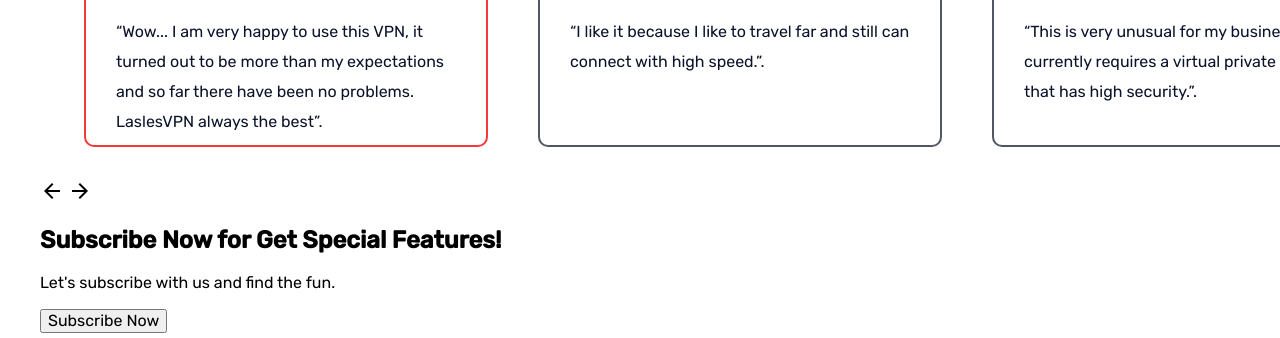
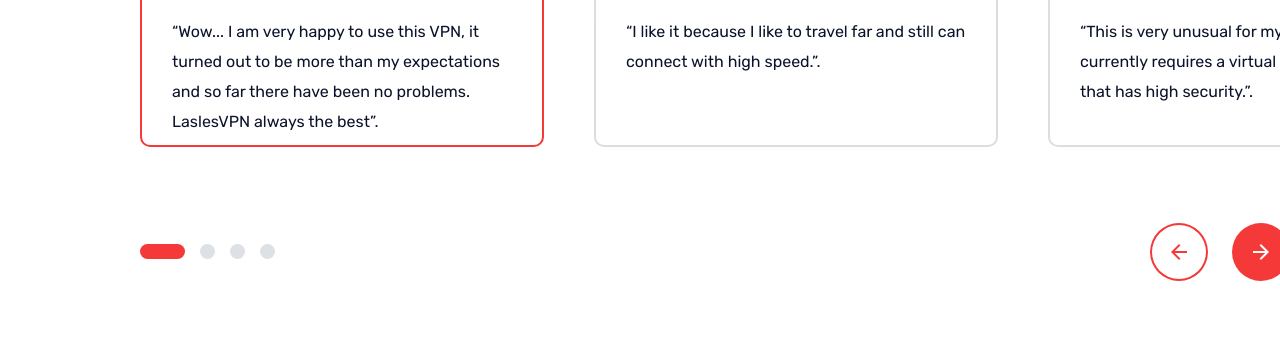
Before and after one commit to Eugene-Spain/HW_8_Yevhen_Kozelskyi, a plain HTML site: page index.html in a window 1280 px wide. Shown: the part 4557-4895 px from the top of the page. Drawn offline with nearby package versions, Linux system fonts and the light colour scheme.

Commit message:
switchers block finished

```diff
--- a/index.html
+++ b/index.html
@@ -309,20 +309,22 @@
                 </div>
             </section>
             <section class="switchers">
-                <ul>
-                    <li>
+
+                    <ul class="switchers__wrapper">
+                        <li class="switchers__item">
                             <span class="switchers__oval"></span><span class="switchers__circle"></span><span
                                 class="switchers__circle"></span><span class="switchers__circle"></span>
                         </li>
                         <li>
-                        <span class="material-symbols-outlined">
+                            <span class="material-symbols-outlined switchers__wrapper__arrow-back">
                                 arrow_back
                             </span>
-                        <span class="material-symbols-outlined">
+                            <span class="material-symbols-outlined switchers__wrapper__arrow-fwd">
                                 arrow_forward
                             </span>
                         </li>
                     </ul>
+
             </section>
             <section class="subscribe-block">
                 <ul>
--- a/styles/style.css
+++ b/styles/style.css
@@ -424,7 +424,7 @@
         justify-content: center;
         align-items: center;
         margin: 0 auto;
-
+        overflow: hidden
     }
     .reviews__wrapper h2{
         font-size: 35px;
@@ -442,17 +442,16 @@
         max-width: 555px;
     }
     .reviews__wrapper__list{
-        display: inline-flex;
-        justify-content: center;
-        align-items: center;
+        display: -webkit-box;
         gap: 50px;
+        margin-left: 100px;
     }
     .reviews__wrapper__list__item{
         display: flex;
         flex-direction: column;
         max-width: 400px;
         height: 230px;
-        border: 2px solid #4F5665;
+        border: 2px solid #DDDDDD;
         border-radius: 10px;
 
     }
@@ -511,6 +510,53 @@
         margin: 0;
     }
 /* end reviews block */
+
+/* switchers block */
+
+.switchers{
+    width: 1440px;
+    margin: 0 auto;
+}
+.switchers__wrapper{
+    display: flex;
+    justify-content: space-between;
+    align-items: center;
+    margin: 60px 100px;
+}
+.switchers__oval{
+    width: 45px;
+    height: 15px;
+    border-radius: 10px;
+    background-color: #F53838;
+    display: inline-block;
+}
+.switchers__circle{
+    width: 15px;
+    height: 15px;
+    display: inline-block;
+    background-color: #DDE0E4;
+    border-radius: 50%;
+}
+.switchers__item{
+    display: inline-flex;
+    gap: 15px;
+}
+.material-symbols-outlined{
+    padding: 15px;
+}
+.switchers__wrapper__arrow-back{
+    color: #F53838;
+    border: 2px solid #F53838;
+    border-radius: 50%;
+}
+.switchers__wrapper__arrow-fwd{
+    color: #fff;
+    border: 2px solid transparent;
+    background-color: #F53838;
+    border-radius: 50%;
+    margin: 0 50px 0 20px;
+}
+/* end switchers block */
 .icon-main-logo {
     width: 35px;
     height: 36px;
```
Lines whose indentation alone changed are shown as unchanged.
